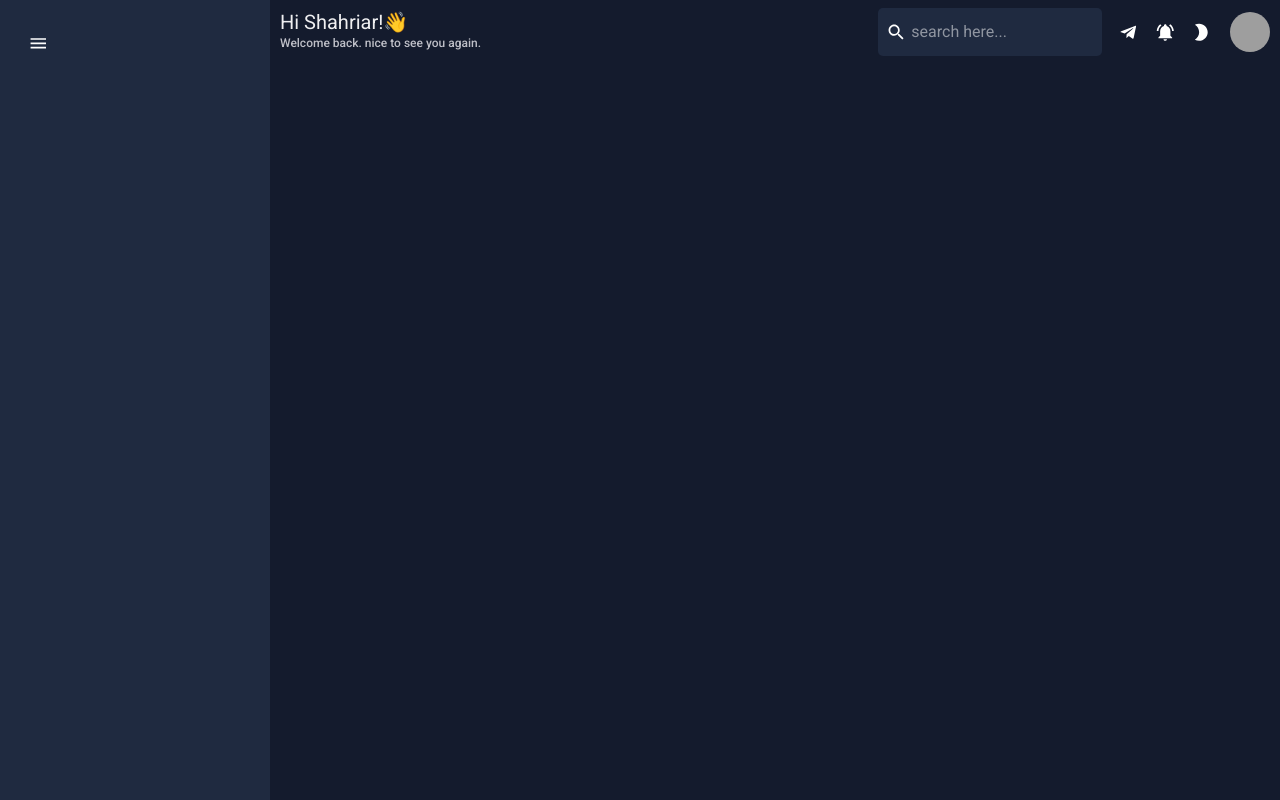
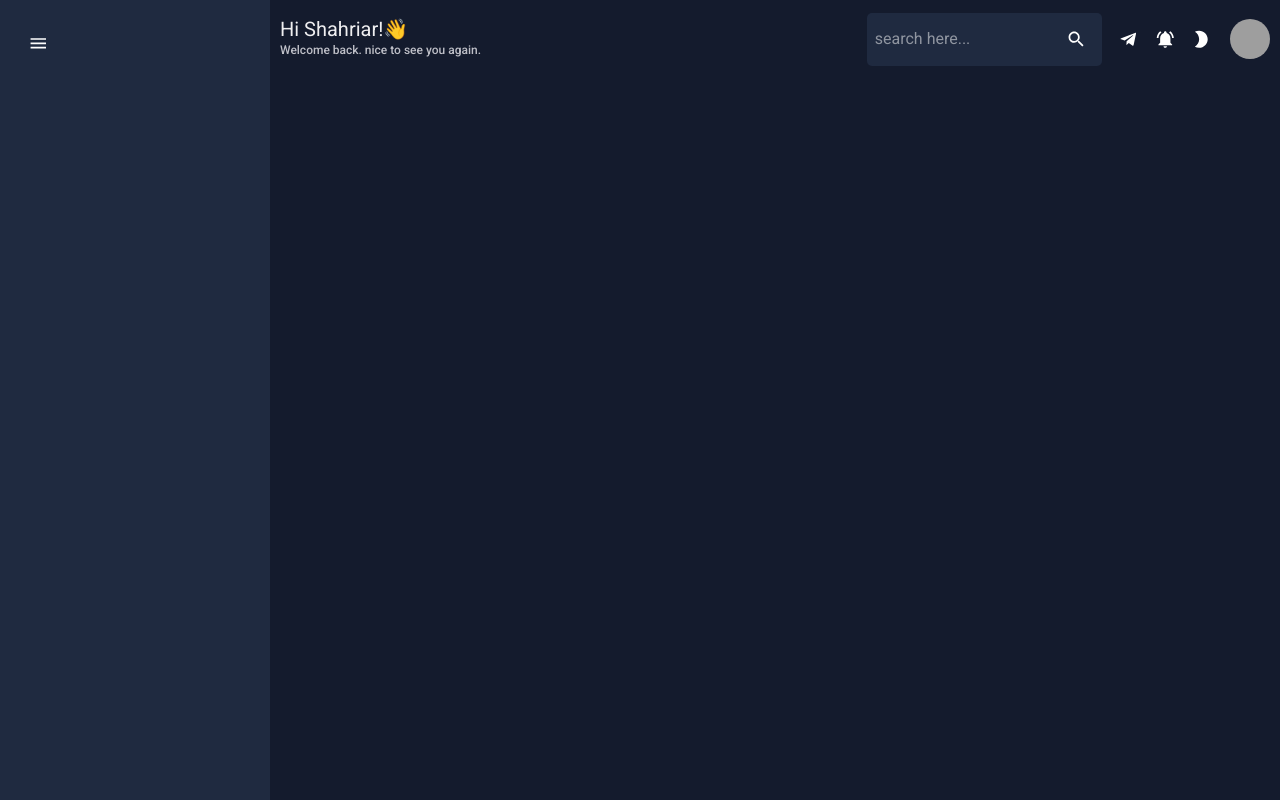
Before and after one commit to ShahriyarP/Admin-Panel, a React (Create React App) app: page / in a window 1280 px wide. Built offline with nearby package versions, Linux system fonts and the light colour scheme; grey boxes are pictures that could not be loaded.

Commit message:
sidebar 2

```diff
--- a/src/section/Header.jsx
+++ b/src/section/Header.jsx
@@ -46,6 +46,7 @@ const Header = () => {
         "& .css-156xqnd-MuiInputBase-input": { fontSize: "16px" },
         "& .css-yz9k0d-MuiInputBase-input": { fontSize: "16px" },
         paddingX: "10px",
+        paddingTop: "5px",
       }}
     >
       {/* hi section */}
@@ -68,8 +69,10 @@ const Header = () => {
           alignItems="center"
           sx={{ backgroundColor: colors.primary[400] }}
         >
-          <SearchIcon sx={{ marginRight: "5px" }} />
           <InputBase size="20px" placeholder="search here..." />
+          <IconButton>
+            <SearchIcon />
+          </IconButton>
         </Box>
         {/* icons */}
         <IconButton>
```
